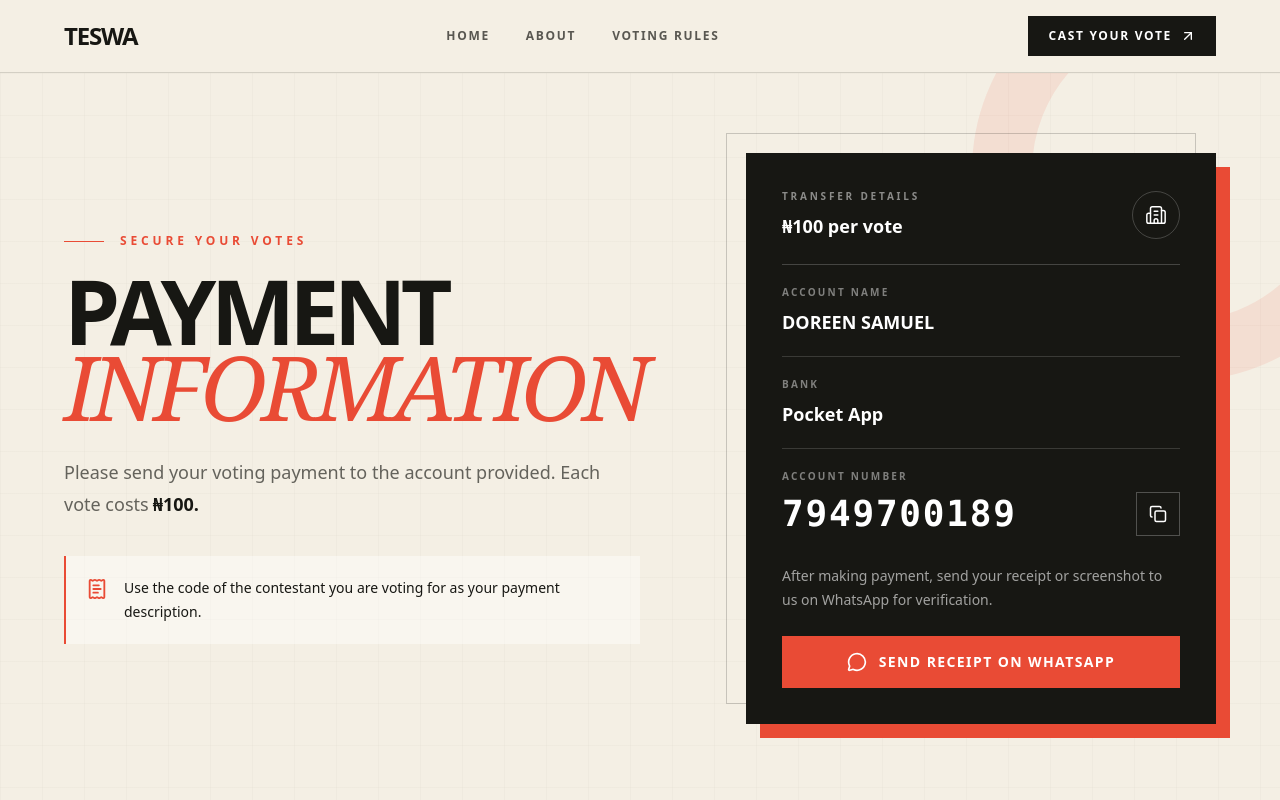
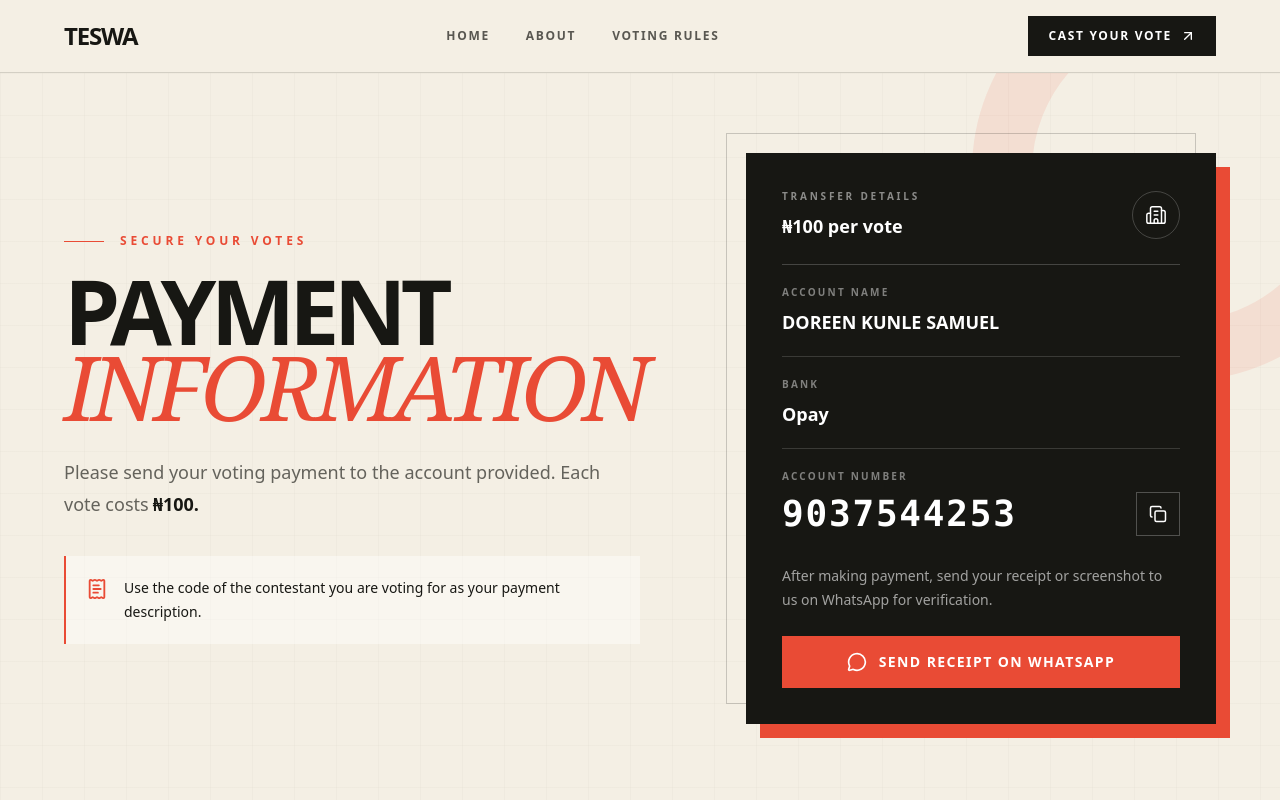
Before and after one commit to isaiah973/rankingSystem, a React (Vite) app: page /payment in a window 1280 px wide. Shown: the top 800 px of the page. Built offline with nearby package versions, Linux system fonts and the light colour scheme.

Commit message:
another acct number'

```diff
--- a/src/Pages/PaymentPage.jsx
+++ b/src/Pages/PaymentPage.jsx
@@ -9,7 +9,7 @@ import { useState } from "react";
 import Footer from "../Components/Footer";
 import Navbar from "../Components/Navbar";
 
-const accountNumber = "7949700189";
+const accountNumber = "9037544253";
 
 const PaymentPage = () => {
   const [copied, setCopied] = useState(false);
@@ -91,13 +91,15 @@ const PaymentPage = () => {
                   <dt className="text-[10px] font-bold uppercase tracking-[0.22em] text-white/45">
                     Account name
                   </dt>
-                  <dd className="mt-2 text-lg font-bold">DOREEN SAMUEL</dd>
+                  <dd className="mt-2 text-lg font-bold">
+                    DOREEN KUNLE SAMUEL
+                  </dd>
                 </div>
                 <div className="py-5">
                   <dt className="text-[10px] font-bold uppercase tracking-[0.22em] text-white/45">
                     Bank
                   </dt>
-                  <dd className="mt-2 text-lg font-bold">Pocket App</dd>
+                  <dd className="mt-2 text-lg font-bold">Opay</dd>
                 </div>
                 <div className="py-5">
                   <dt className="text-[10px] font-bold uppercase tracking-[0.22em] text-white/45">
```
